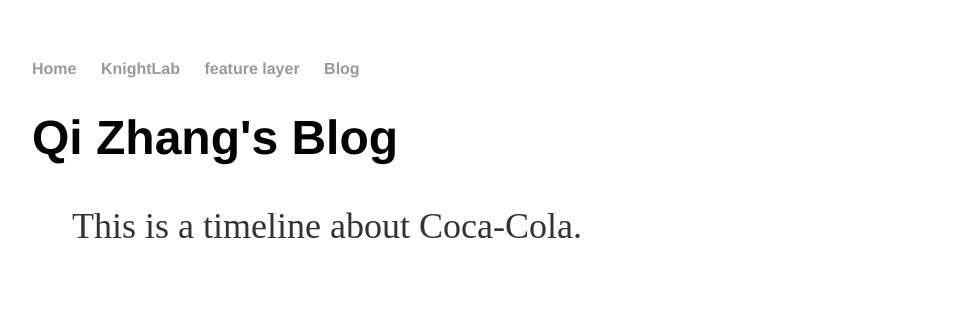
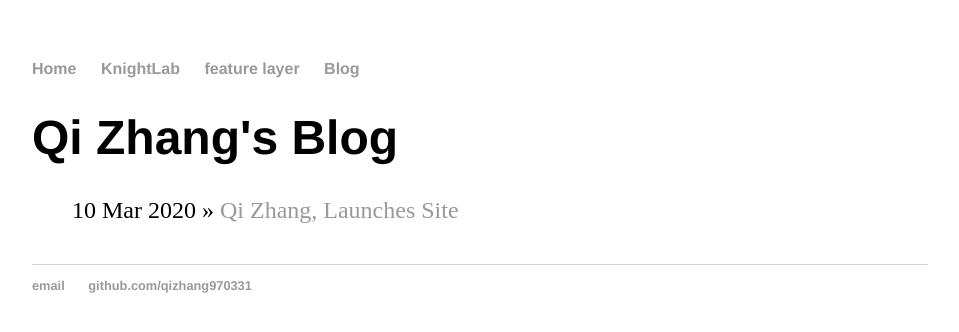
Before and after one commit to qizhang970331/qizhang970331.github.io, a Jekyll site: the page built from blog/index.html, in a window 1280 px wide. Shown: the top 332 px of the page, without its empty margins (160-1119 px from the left). Built offline with Jekyll 4.4.1, drawn with Linux system fonts in a browser that asks for light colours.

Commit message:
Update index.html

```diff
--- a/blog/index.html
+++ b/blog/index.html
@@ -4,11 +4,6 @@ title: Qi Zhang's Blog
 ---
 	<h1>{{ page.title }}</h1>
 	<ul class="posts">
-
-	<p> This is a timeline about Coca-Cola.</p>
-	<iframe src='https://cdn.knightlab.com/libs/timeline3/latest/embed/index.html?source=1m9iaMPf0POw0wYv27k4ffI6wOdvJy8bc-pI3K2fUJ4A&font=Fjalla-Average&lang=en&timenav_position=top&hash_bookmark=true&initial_zoom=2&height=650#event-the-empire-of-drink>
-	</iframe>
-
 	  {% for post in site.posts %}
 	    <li><span>{{ post.date | date_to_string }}</span> » <a href="{{ post.url }}" title="{{ post.title }}">{{ post.title }}</a></li>
 	  {% endfor %}
```
